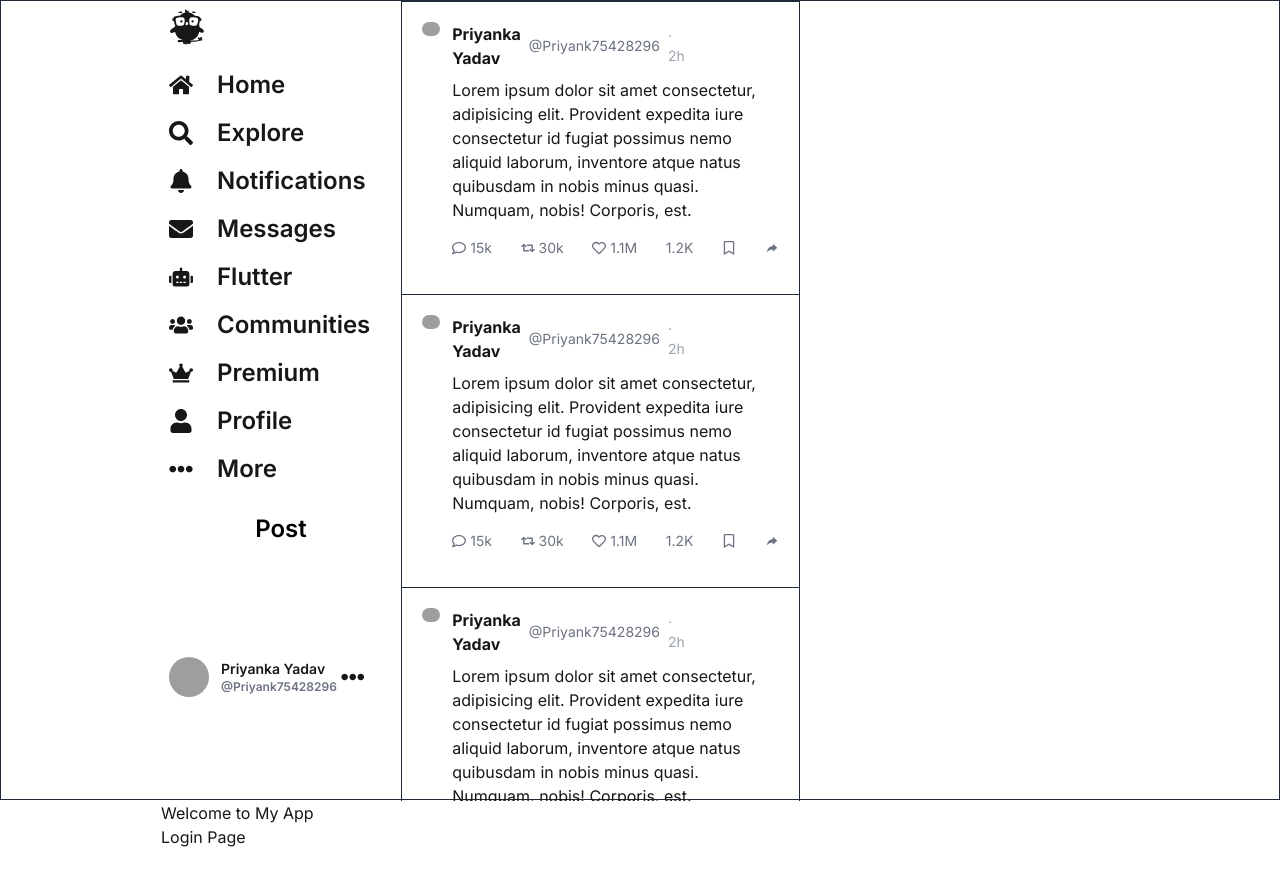
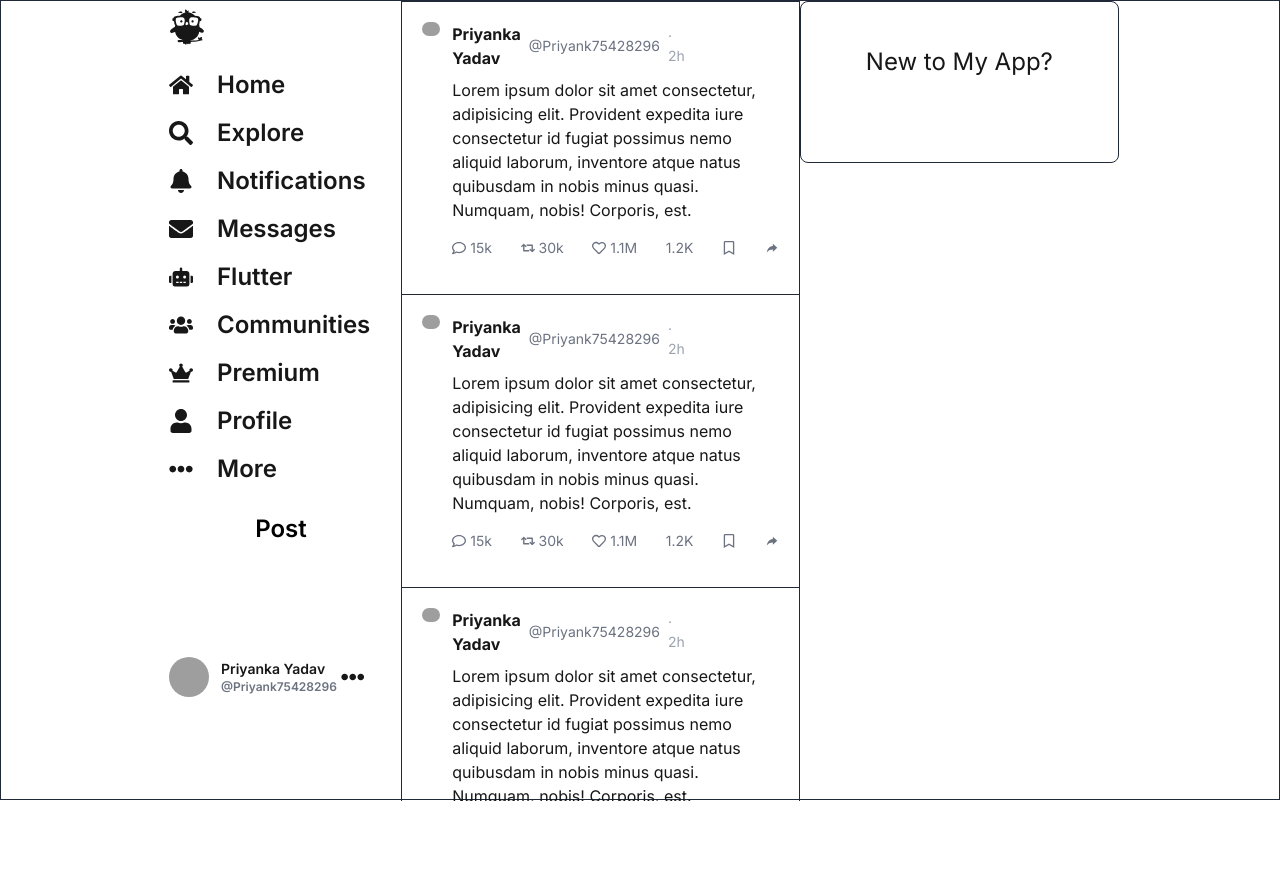
Before and after one commit to piyanka/Tweetopia-A-Twitter-Clone, a Next.js app: page / in a window 1280 px wide. Shown: the top 886 px of the page. After the commit the page ends 801 px from the top, so only its background shows below. Built offline with nearby package versions, Linux system fonts and the light colour scheme; grey boxes are pictures that could not be loaded.

Commit message:
Added Google Login

```diff
--- a/app/api/_app.tsx
+++ b/app/api/_app.tsx
@@ -9,10 +9,12 @@ const quickSand = Quicksand({ subsets: ["latin"] });
 
 export default function App({ Component, pageProps }: AppProps) {
     return (
+        <div className="inter.className">
+            <GoogleOAuthProvider clientId="1020024037932-siad11cpc4qg9lgmg6a8m77rm1ho5mva.apps.googleusercontent.com">
+                <Component {...pageProps} />
+            </GoogleOAuthProvider>
+        </div>
 
-        <GoogleOAuthProvider clientId="1020024037932-siad11cpc4qg9lgmg6a8m77rm1ho5mva.apps.googleusercontent.com">
-            <Component {...pageProps} />
-        </GoogleOAuthProvider>
 
     );
 }
--- a/app/loginPage.js
+++ b/app/loginPage.js
@@ -3,7 +3,6 @@ import GoogleAuth from '../components/GoogleAuth';
 export default function LoginPage() {
   return (
     <div>
-      <h1>Login Page</h1>
       <GoogleAuth />
     </div>
   );
--- a/app/page.tsx
+++ b/app/page.tsx
@@ -1,9 +1,10 @@
-import React from "react";
+import React, { useCallback } from "react";
 import Image from "next/image";
 import { FaBell, FaEarlybirds, FaHome, FaSearch, FaRobot, FaEnvelope, FaUsers, FaUser, FaCrown, FaBuilding, FaEllipsisH } from "react-icons/fa";
 
 import { Inter } from "next/font/google";
 import FeedCard from "@/components/FeedCard";
+// import { GoogleLogin } from "@react-oauth/google";
 import { GoogleOAuthProvider } from "@react-oauth/google";
 import LoginPage from "./loginPage";
 
@@ -63,6 +64,9 @@ const sidebarMenuItems: TweetopiaSidebarButton[] = [
 ]
 
 export default function Home() {
+
+
+
   return (
     <div className={inter.className}>
       <div className="border border-gray-800  grid grid-cols-12 h-screen w-screen px-40">
@@ -121,13 +125,18 @@ export default function Home() {
 
         </div>
 
-        <div className="col-span-5">
+        <div className="col-span-4">
           <GoogleOAuthProvider clientId="1020024037932-siad11cpc4qg9lgmg6a8m77rm1ho5mva.apps.googleusercontent.com">
-            <div>
-              <h1>Welcome to My App</h1>
-              <LoginPage />
+            <div className="p-5 border border-gray-800 rounded-lg flex flex-col items-center justify-center">
+              <div className="m-4 text-center">
+                <h1 className="my-2 text-2xl">New to My App?</h1>
+                <LoginPage />
+              </div>
             </div>
+
           </GoogleOAuthProvider>
+
+          {/* <GoogleLogin  onSuccess={(cred) => console.log(cred)}/> */}
         </div>
 
       </div>
--- a/components/GoogleAuth.js
+++ b/components/GoogleAuth.js
@@ -1,11 +1,18 @@
 "use client";
 
 import { GoogleLogin } from '@react-oauth/google';
+import { useCallback } from 'react';
 
 export default function GoogleAuth() {
+
+  const handleLoginWithGoogle = useCallback((cred) => {
+    // Handle the login logic here
+    console.log('Google credential:', cred);
+  }, []);
+
   return (
     <GoogleLogin
-      onSuccess={(response) => console.log('Login successful:', response)}
+      onSuccess={(cred) => console.log('Login successful:', cred)}
       onError={() => console.error('Login failed')}
     />
   );
```
